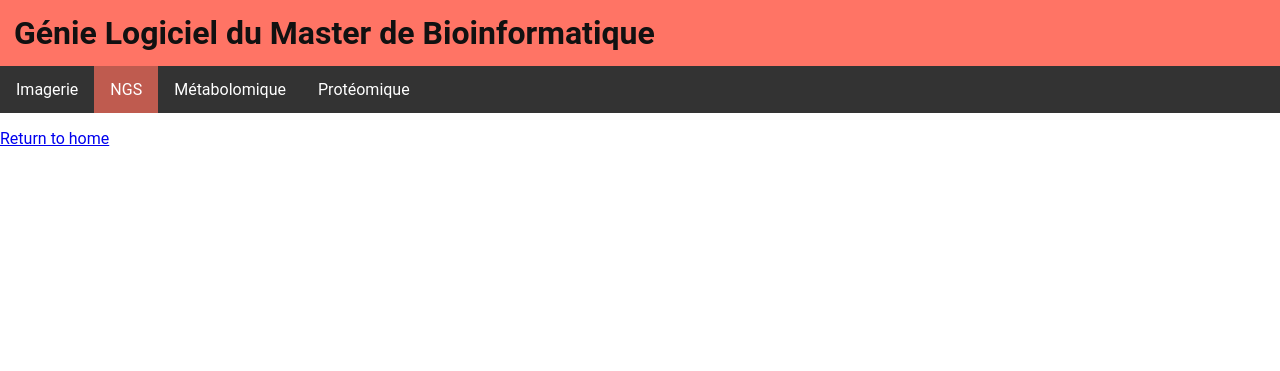
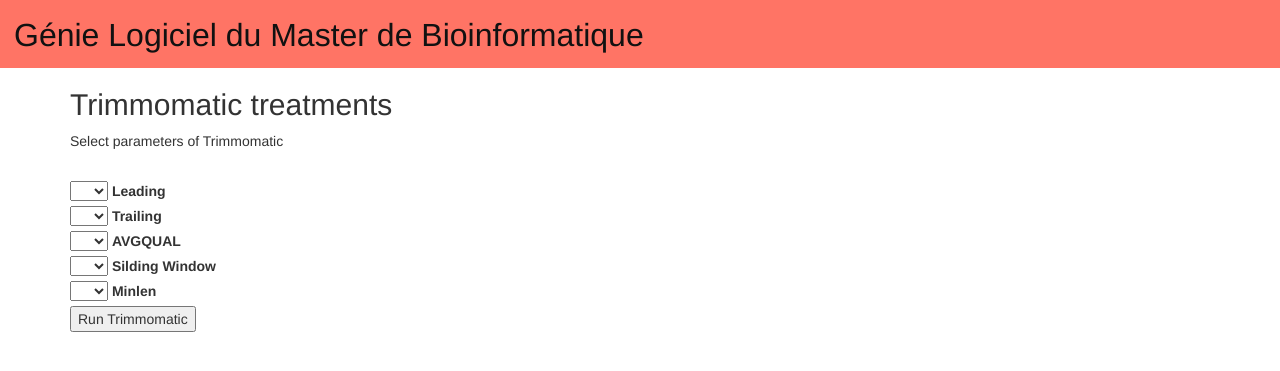
Before and after one commit to lynerlok/MbiGlog, a Django app: template DjangoProjects/ngs/templates/ngs/pipeline/fastqc.html in a window 1280 px wide. Shown: the top 371 px of the page. Run offline with Django 3.2, Linux system fonts and the light colour scheme; the template is opened without the code that fills it, so the values that code supplies are empty; parts of the project's set-up code (start-up, migrations or seed data) failed here and were passed over; some libraries are stand-ins or nearby versions.

Commit message:
Trimmo_dropdown

```diff
--- a/DjangoProjects/ngs/templates/ngs/pipeline/fastqc.html
+++ b/DjangoProjects/ngs/templates/ngs/pipeline/fastqc.html
@@ -7,3 +7,85 @@
         <div>
     {% endfor %}
 {% endblock %}
+
+
+{% block style %}
+    {% load static %}
+    <script src="{% static "ngs/import_trimo.js" %}"></script>
+{% endblock %}
+
+{% block nav %}
+    <form method="post" enctype="multipart/form-data" action="{% url "ngs pipeline home" %}">
+        {% csrf_token %}
+        <head>
+    <meta name="viewport" content="width=device-width, initial-scale=1">
+    <link rel="stylesheet" href="https://maxcdn.bootstrapcdn.com/bootstrap/3.4.1/css/bootstrap.min.css">
+    <script src="https://ajax.googleapis.com/ajax/libs/jquery/3.4.1/jquery.min.js"></script>
+    <script src="https://maxcdn.bootstrapcdn.com/bootstrap/3.4.1/js/bootstrap.min.js"></script>
+    </head>
+    <div class="container">
+        <h2> Trimmomatic treatments</h2>
+        <p>Select parameters of Trimmomatic </p> <br>
+
+     <div class="Leading">
+    <select>
+      <option value="" disabled selected></option>
+      <option value="0">0</option>
+      <option value="5">5</option>
+      <option value="10">10</option>
+        <option value="15">15</option>
+        <option value="20">20</option>
+    </select>
+    <label>Leading</label>
+  </div>
+        <div class="Trailing">
+    <select>
+      <option value="" disabled selected></option>
+      <option value="0">0</option>
+      <option value="5">5</option>
+      <option value="10">10</option>
+        <option value="15">15</option>
+        <option value="20">20</option>
+    </select>
+    <label>Trailing</label>
+  </div>
+          <div class="AVGQUAL">
+    <select>
+      <option value="" disabled selected></option>
+      <option value="0">0</option>
+      <option value="5">5</option>
+      <option value="10">10</option>
+        <option value="15">15</option>
+        <option value="20">20</option>
+    </select>
+    <label>AVGQUAL</label>
+  </div>
+
+        <div class="Silding Window">
+    <select>
+      <option value="" disabled selected></option>
+      <option value="0">0</option>
+      <option value="5">5</option>
+      <option value="10">10</option>
+        <option value="15">15</option>
+        <option value="20">20</option>
+    </select>
+    <label>Silding Window</label>
+  </div>
+        <div class="Minlen">
+    <select>
+      <option value="" disabled selected></option>
+      <option value="0">0</option>
+      <option value="5">5</option>
+      <option value="10">10</option>
+        <option value="15">15</option>
+        <option value="20">20</option>
+    </select>
+    <label>Minlen</label>
+  </div>
+
+
+    <button type="submit" value="Submit">Run Trimmomatic</button>
+</div>
+     </form>
+{% endblock %}
```
